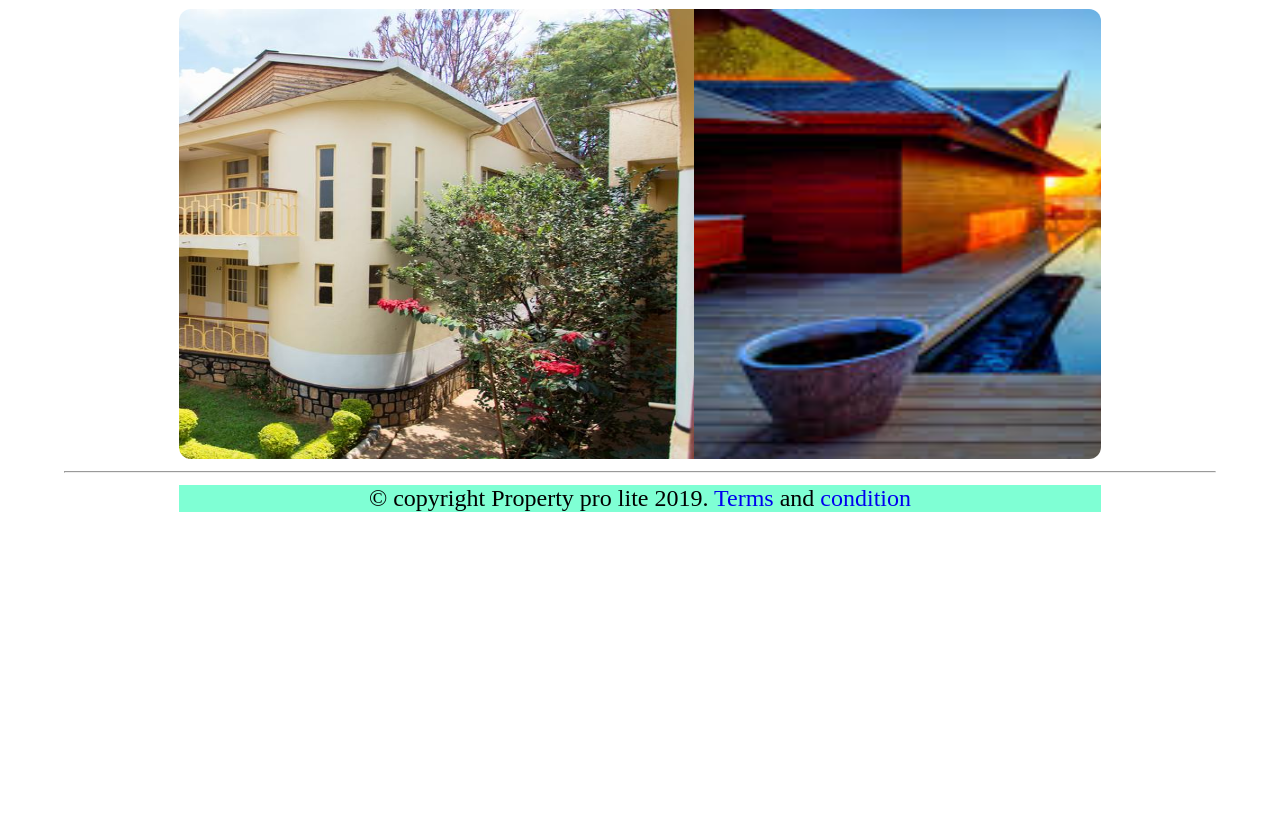
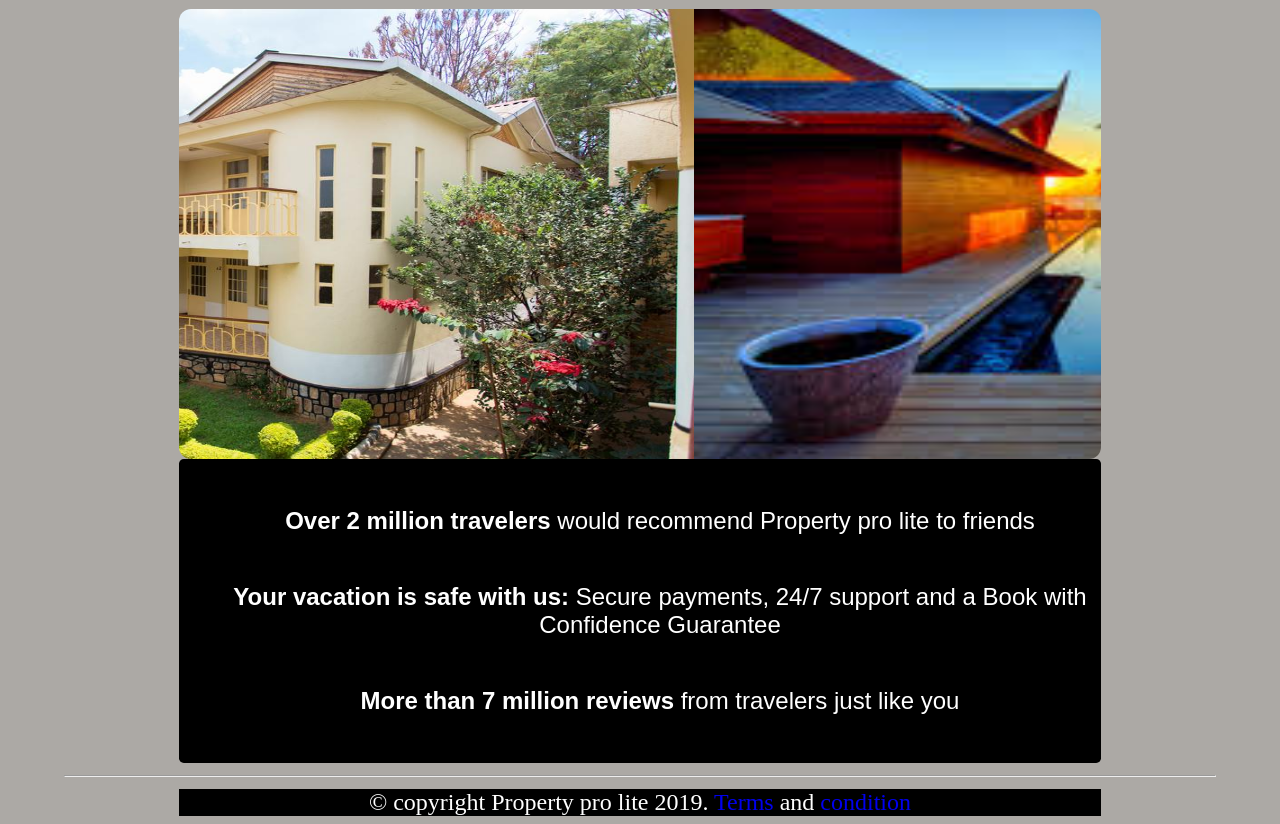
Before and after one commit to theonestenza/PROPERTY-PRO-LITE-PROJECT, a plain HTML site: page UI/index.html in a window 1280 px wide. Shown: the part 66-890 px from the top of the page. Before the commit the page ends 800 px from the top, so only its background shows below. Drawn offline with Linux system fonts and the light colour scheme.

Commit message:
twelveth version of property pro lite

```diff
--- a/UI/css/css.css
+++ b/UI/css/css.css
@@ -2,7 +2,7 @@
 .heading {
     text-align: center;
     font-size: x-large;
-    background-color: aquamarine;
+    background-color: black;
     border: hidden;
     border-radius: 0.2em;
     list-style-type: none;
@@ -13,10 +13,11 @@
 .footer {
     margin-left: 10%;
     margin-right: 10%;
-    background-color: aquamarine;
+    background-color: black;
+    color: white;
 }
 body{
-     /* background-color: burlywood; */
+     background-color: rgb(172, 169, 165);
     font-size: x-large;
     margin-left: 5%;
 
@@ -51,7 +52,7 @@ h1 {
 .form {
     margin-left: 30%;
     margin-right: 30%;
-    background-color: aquamarine;
+    background-color: black;
     border: lightgreen solid 1px;
     border-radius: 0.5em;
 }
@@ -97,6 +98,7 @@ ul {
  100% {
      left: -400;
  }
+
 }
 .slider {
   overflow: hidden;
@@ -129,3 +131,23 @@ ul {
     margin-left: 10%;
     margin-right: 10%;
 }
+.content-message {
+    display: inline-block;
+    margin-left: 10%;
+    margin-right: 10%;
+}
+
+.content {
+
+    background-color:black;
+    text-align: center;
+    font-family: Arial, Helvetica, sans-serif;
+    color: white;
+   border: hidden;
+   border-radius: 0.2em;
+   margin-left: 10%;
+    margin-right: 10%;
+    text-align: center;
+    display: inline-block;
+
+}
--- a/UI/index.html
+++ b/UI/index.html
@@ -40,13 +40,28 @@
   <img src="images/113154678.jpg" alt="house" width="700" height="450">
   <img src="images/hdhousetwo.jpg" alt="house" width="700" height="450">
   <img src="images/hdhousethree.jpg" alt="house" width="700" height="450">
-  <img src="images/113154678.jpg" alt="house" width="700" height="450">
-  <img src="images/113154678.jpg" alt="house" width="700" height="450">
 </figure>
  </div>
+ <div class="content">
+<ul><li><p>
+  <strong>Over 2 million travelers</strong>
+       would recommend Property pro lite to friends
+  </p></li>
 
+  <li>
+    <p>
+      <strong> Your vacation is safe with us:</strong>
 
+      Secure payments, 24/7 support and a Book with Confidence Guarantee
+    </p>
+  </li>
+  <li><p>
+    <strong>More than 7 million reviews </strong>
+      from travelers just like you
+  </p></li>
 
+</ul>
+ </div>
 
 
 </section>
```
